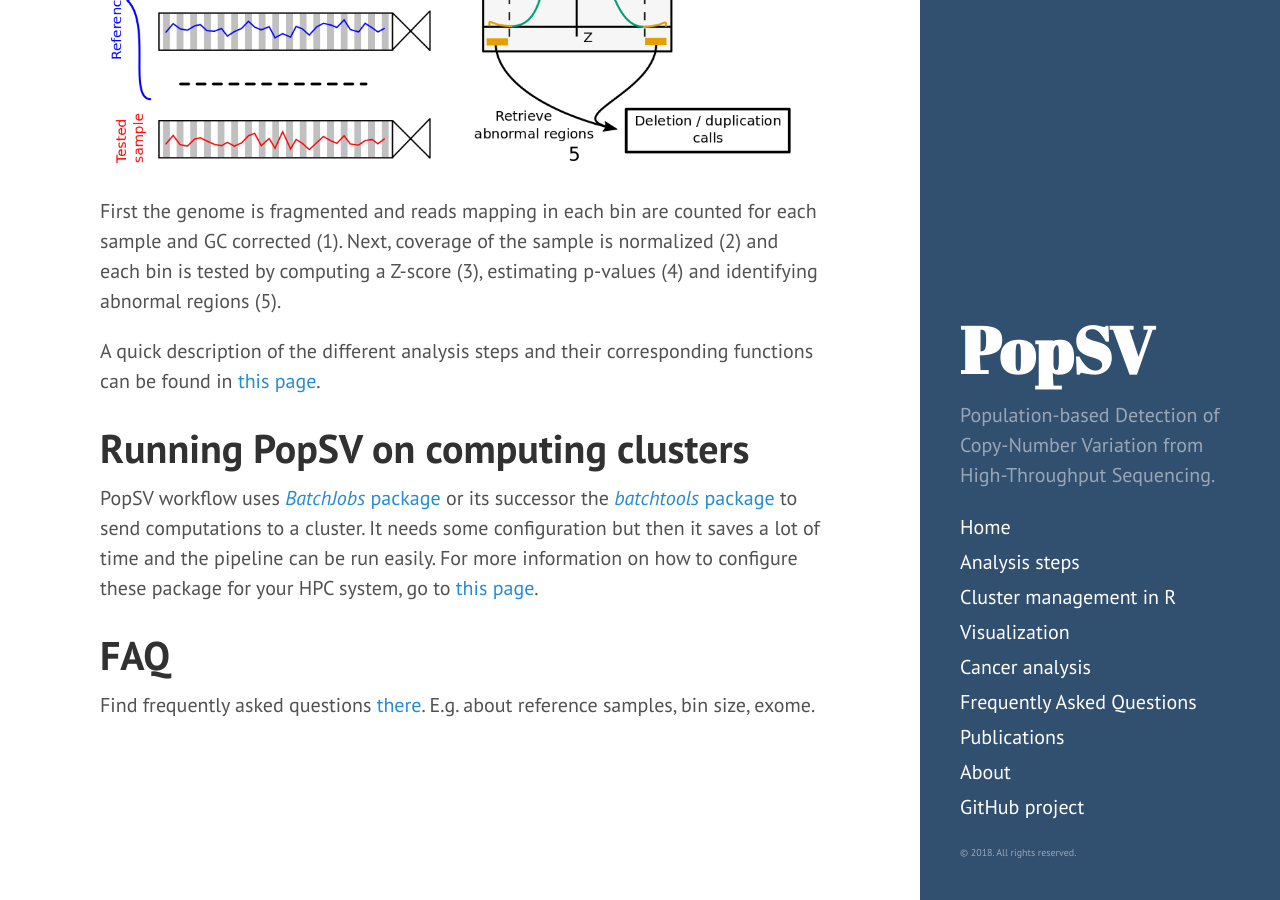
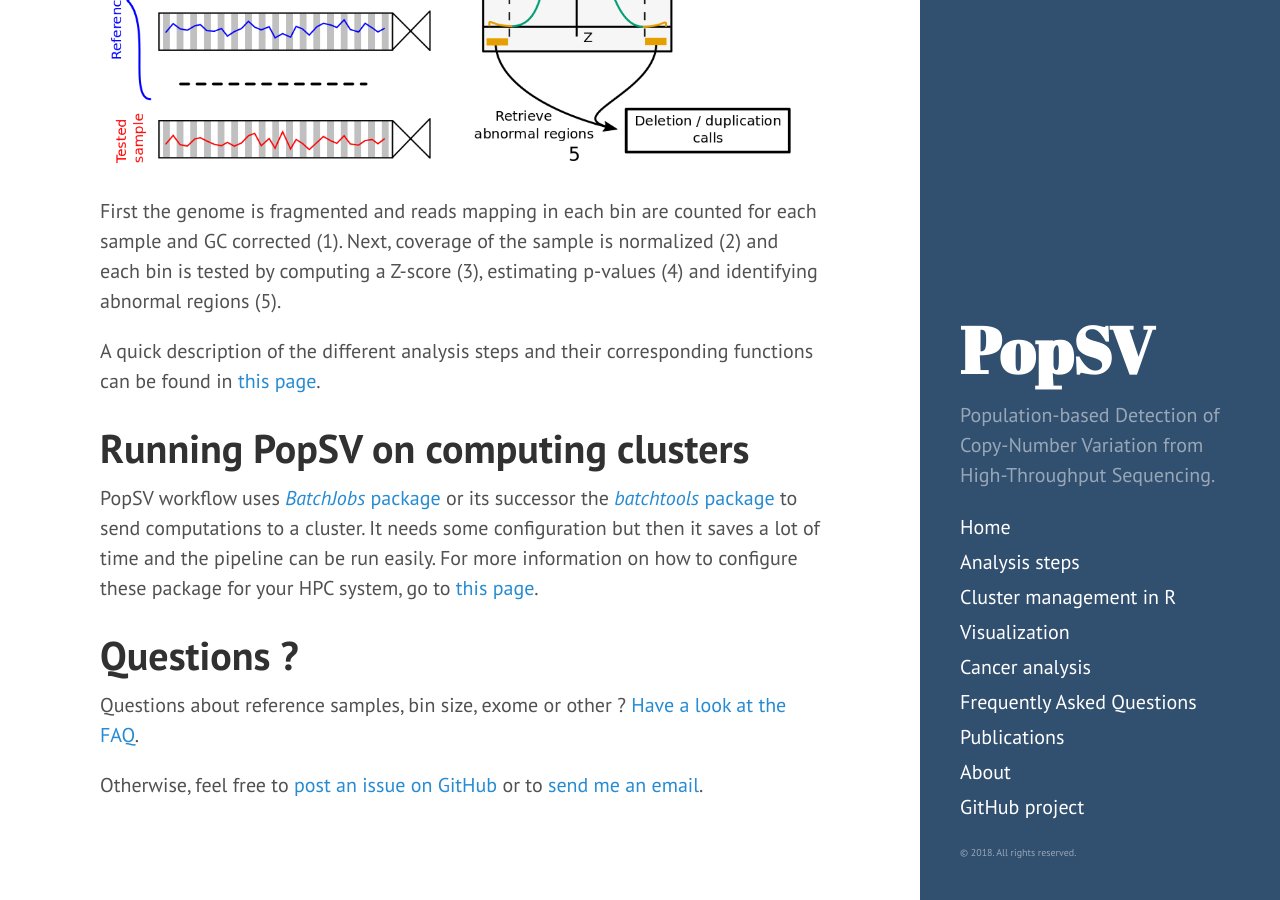
Before and after one commit to jmonlong/PopSV, a Jekyll site: the page built from index.md, in a window 1280 px wide and 900 px high, scrolled down 2716 px. Built offline with Jekyll 4.4.1, drawn with Linux system fonts in a browser that asks for light colours; nearby versions of some CDN libraries; some of the changed text lies outside the part shown.

Commit message:
update publications and questions

```diff
--- a/index.md
+++ b/index.md
@@ -13,7 +13,7 @@ Abnormal Read-Depth signal is detected by using a population of samples as refer
 Thanks to this population view, the whole genome can be robustly interrogated, including regions of low mappability.
 Moreover, any divergence from the reference samples are detected, even if the signal is incomplete, e.g. tumoral aberrations or SV involving repeats.
 
-The manuscript presenting the methods and an application to epilepsy patients was published in [PLoS Genetics](http://journals.plos.org/plosgenetics/article?id=10.1371/journal.pgen.1007285).
+The manuscript presenting the methods and an application to epilepsy patients was published in [PLoS Genetics](http://journals.plos.org/plosgenetics/article?id=10.1371/journal.pgen.1007285). [More details about the publications]({{ site.baseurl }}/6-Publication.md).
 
 # Getting started
 
@@ -100,6 +100,8 @@ PopSV workflow uses [*BatchJobs* package](https://github.com/tudo-r/BatchJobs) o
 It needs some configuration but then it saves a lot of time and the pipeline can be run easily.
 For more information on how to configure these package for your HPC system, go to [this page]({{ site.baseurl }}/2-ClusterManagement.md).
 
-# FAQ
+# Questions ?
 
-Find frequently asked questions [there]({{ site.baseurl }}/5-FAQ.md). E.g. about reference samples, bin size, exome.
+Questions about reference samples, bin size, exome or other ? [Have a look at the FAQ]({{ site.baseurl }}/5-FAQ.md).
+
+Otherwise, feel free to [post an issue on GitHub](https://github.com/jmonlong/PopSV/issues) or to [send me an email](mailto:jean.monlong@mail.mcgill.ca).
```
